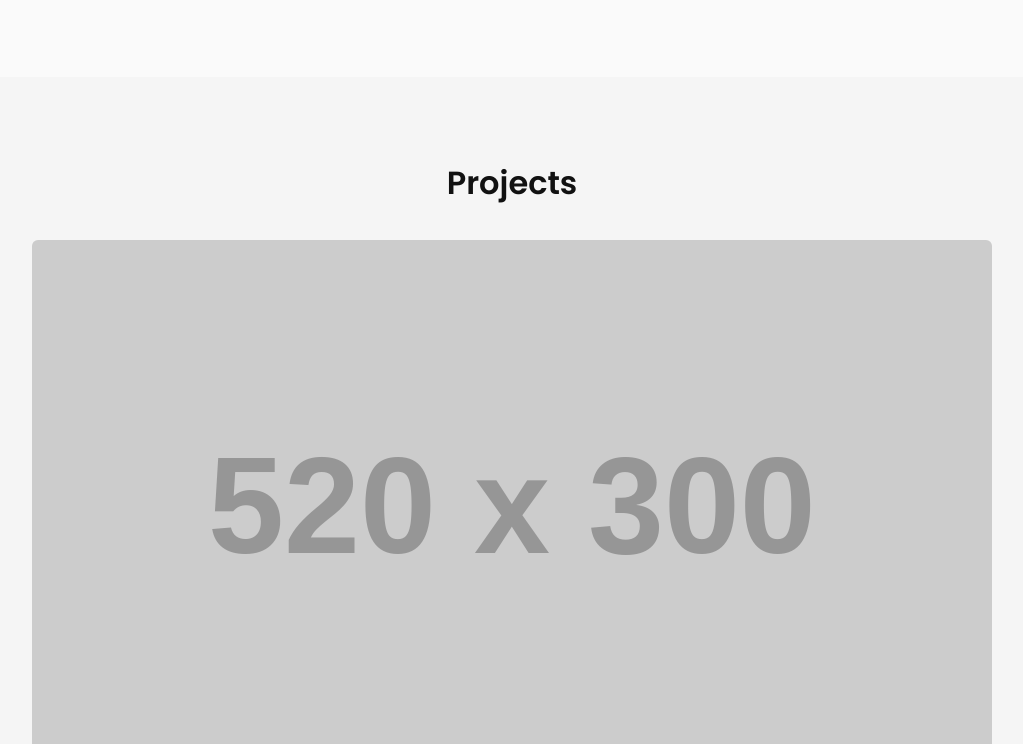
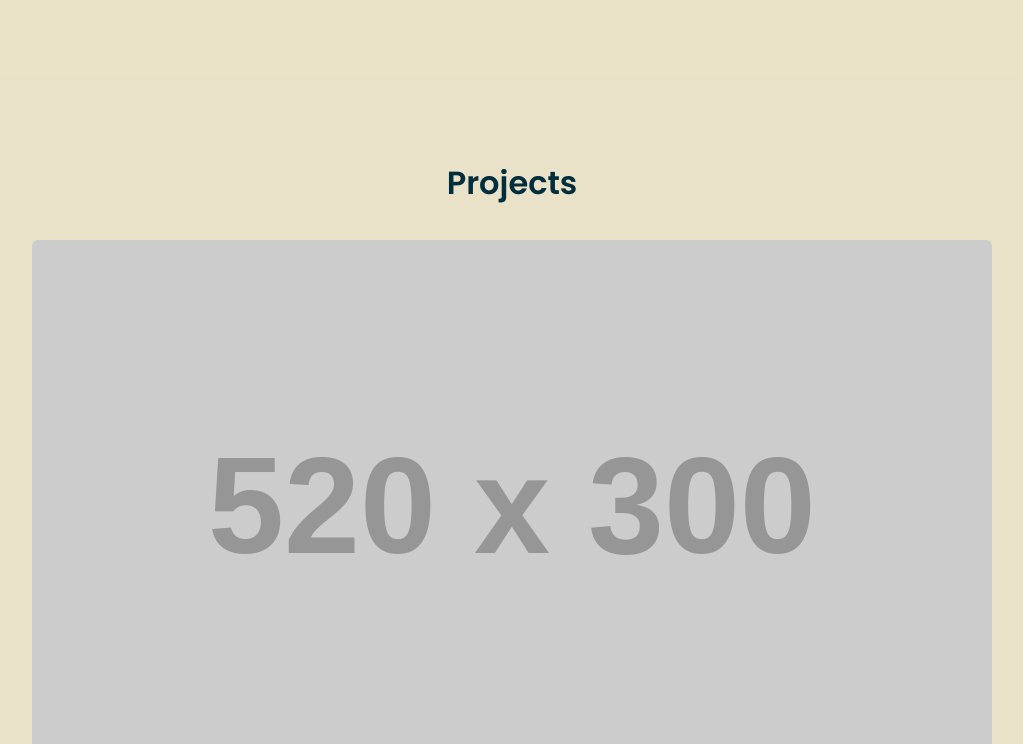
Before and after one commit to bakiroo/portfolio, a plain HTML site: page index.html in a window 1280 px wide. Shown: the part 1076-1820 px from the top of the page, without its empty margins (128-1151 px from the left). Drawn offline with Linux system fonts and the light colour scheme; files that its build step writes are made by us from their sources; placeholder pictures from the web are drawn by us; files whose address does not match are found by name.

Commit message:
Update style.css
Updating css file by trying a pull request with a new branch

```diff
--- a/style.css
+++ b/style.css
@@ -9,11 +9,11 @@
 
 /* GLOBAL */
 :root {
-  --clr-dark: #111;
-  --clr-light: #fafafa;
-  --clr-accent: #4f46e5;
-  --clr-accent-dark: #4338ca;
-  --clr-grey: #6b7280;
+  --clr-dark: #002E3D;
+  --clr-light: #EAE3C8;
+  --clr-accent: #E4572E;
+  --clr-accent-dark: #F49D37;
+  --clr-grey: #F0810F;
   --max-width: 960px;
 }
 
@@ -40,7 +40,7 @@ body {
 }
 
 .section.alt {
-  background: #f5f5f5;
+  background: rgba(234, 227, 200, 0.8);
 }
 
 .section__title {
```
